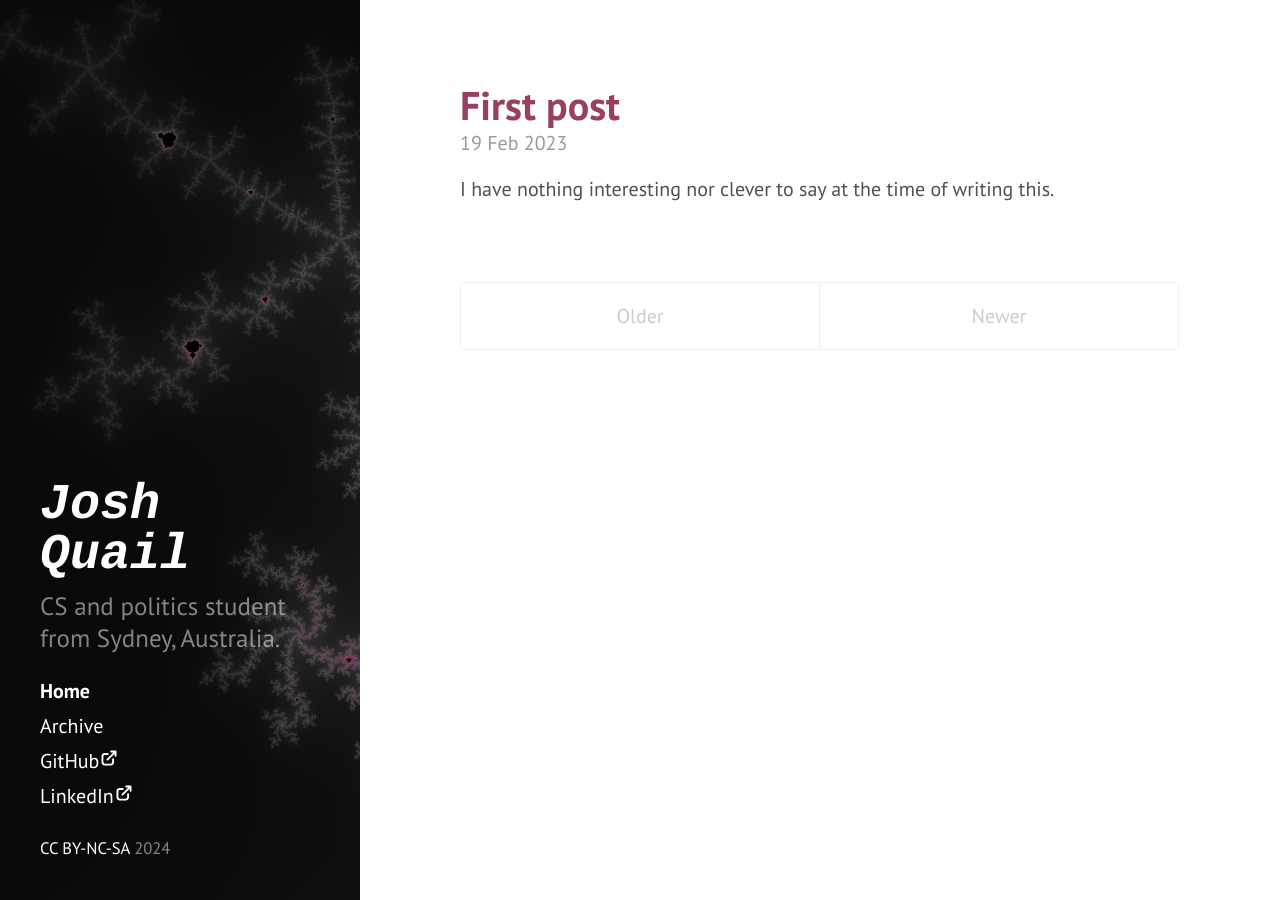
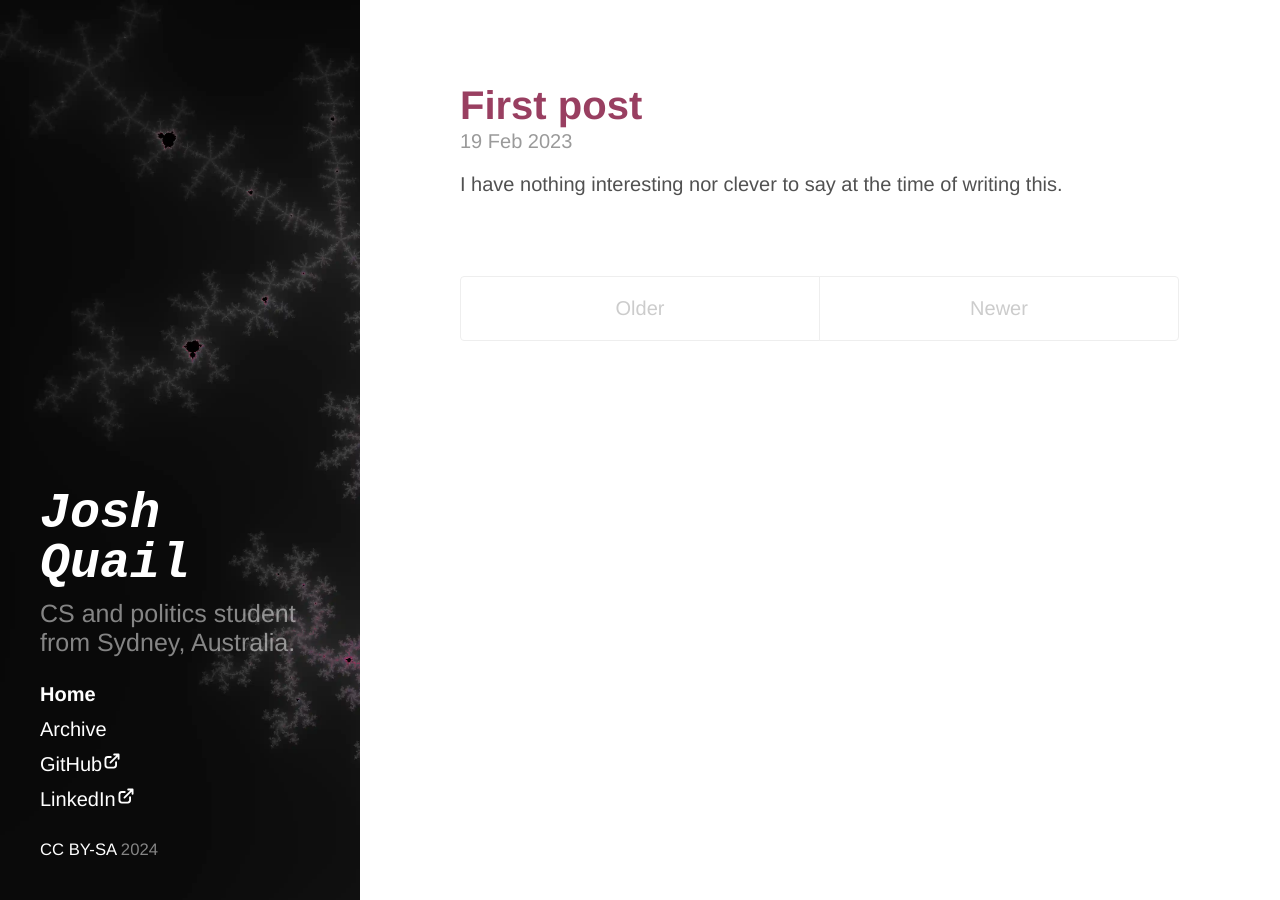
Before and after one commit to realtable/website, a Jekyll site: the page built from index.html, in a window 1280 px wide. Built offline with Jekyll 4.4.1, drawn with Linux system fonts in a browser that asks for light colours; some web fonts are replaced; the list of posts is cut into pages by our own code.

Commit message:
pagespeed fixes

```diff
--- a/_includes/head.html
+++ b/_includes/head.html
@@ -2,9 +2,8 @@
   <link href="http://gmpg.org/xfn/11" rel="profile">
   <meta http-equiv="X-UA-Compatible" content="IE=edge">
   <meta http-equiv="content-type" content="text/html; charset=utf-8">
-
-  <!-- Enable responsiveness on mobile devices-->
-  <meta name="viewport" content="width=device-width, initial-scale=1.0, maximum-scale=1">
+  <meta name="viewport" content="width=device-width, initial-scale=1.0, maximum-scale=5">
+  <meta name="description" content="Josh Quail's personal website"> <!-- TODO -->
 
   <title>
     {% if page.title == "Home" %}
@@ -26,5 +25,4 @@
   </title>
 
   {% include resources/styles.html %}
-  {% include resources/fonts.html %}
 </head>
--- a/_includes/resources/defer.html
+++ b/_includes/resources/defer.html
@@ -1,7 +1,6 @@
 <link rel="preload" href="{{ site.baseurl }}public/css/syntax.css" as="style" onload="this.onload=null; this.rel='stylesheet'">
 <noscript><link rel="stylesheet" href="{{ site.baseurl }}public/css/syntax.css"></noscript>
 
-<link rel="shortcut icon" href="{{ site.baseurl }}public/favicon.ico" as="shortcut icon" onload="this.onload=null; this.rel='shortcut icon'">
-<noscript><link rel="alternate" href="{{ site.baseurl }}public/favicon.ico"></noscript>
+<link rel="shortcut icon" href="{{ site.baseurl }}public/favicon.ico">
 
 <link rel="alternate" href="{{ site.baseurl }}atom.xml">
--- a/_includes/resources/fonts.html
+++ b/_includes/resources/fonts.html
@@ -1,3 +1,83 @@
-<link rel="preconnect" href="https://fonts.googleapis.com">
-<link rel="preconnect" href="https://fonts.gstatic.com" crossorigin>
-<link href="https://fonts.googleapis.com/css2?family=Cousine:ital,wght@0,700;1,700&family=PT+Sans:ital,wght@0,400;0,700;1,400;1,700&display=swap" rel="stylesheet">
+<style>
+  /* https://fonts.googleapis.com/css2?family=Cousine:ital,wght@1,700&family=PT+Sans:ital,wght@0,400;0,700;1,400;1,700&display=swap */
+  @font-face {
+    font-family: 'Cousine';
+    font-style: italic;
+    font-weight: 700;
+    font-display: swap;
+    src: url(https://fonts.gstatic.com/s/cousine/v27/d6lPkaiiRdih4SpP_SEXdTv83vhhrGd5OR7i.woff2) format('woff2');
+    unicode-range: U+0100-02AF, U+0304, U+0308, U+0329, U+1E00-1E9F, U+1EF2-1EFF, U+2020, U+20A0-20AB, U+20AD-20C0, U+2113, U+2C60-2C7F, U+A720-A7FF;
+  }
+  @font-face {
+    font-family: 'Cousine';
+    font-style: italic;
+    font-weight: 700;
+    font-display: swap;
+    src: url(https://fonts.gstatic.com/s/cousine/v27/d6lPkaiiRdih4SpP_SEXdTv80PhhrGd5OQ.woff2) format('woff2');
+    unicode-range: U+0000-00FF, U+0131, U+0152-0153, U+02BB-02BC, U+02C6, U+02DA, U+02DC, U+0304, U+0308, U+0329, U+2000-206F, U+2074, U+20AC, U+2122, U+2191, U+2193, U+2212, U+2215, U+FEFF, U+FFFD;
+  }
+  @font-face {
+    font-family: 'PT Sans';
+    font-style: italic;
+    font-weight: 400;
+    font-display: swap;
+    src: url(https://fonts.gstatic.com/s/ptsans/v17/jizYRExUiTo99u79D0e0ycmIAjcQ-woy.woff2) format('woff2');
+    unicode-range: U+0100-02AF, U+0304, U+0308, U+0329, U+1E00-1E9F, U+1EF2-1EFF, U+2020, U+20A0-20AB, U+20AD-20C0, U+2113, U+2C60-2C7F, U+A720-A7FF;
+  }
+  @font-face {
+    font-family: 'PT Sans';
+    font-style: italic;
+    font-weight: 400;
+    font-display: swap;
+    src: url(https://fonts.gstatic.com/s/ptsans/v17/jizYRExUiTo99u79D0e0x8mIAjcQ-w.woff2) format('woff2');
+    unicode-range: U+0000-00FF, U+0131, U+0152-0153, U+02BB-02BC, U+02C6, U+02DA, U+02DC, U+0304, U+0308, U+0329, U+2000-206F, U+2074, U+20AC, U+2122, U+2191, U+2193, U+2212, U+2215, U+FEFF, U+FFFD;
+  }
+  @font-face {
+    font-family: 'PT Sans';
+    font-style: italic;
+    font-weight: 700;
+    font-display: swap;
+    src: url(https://fonts.gstatic.com/s/ptsans/v17/jizdRExUiTo99u79D0e8fOydIRUd0TA7i2bI.woff2) format('woff2');
+    unicode-range: U+0100-02AF, U+0304, U+0308, U+0329, U+1E00-1E9F, U+1EF2-1EFF, U+2020, U+20A0-20AB, U+20AD-20C0, U+2113, U+2C60-2C7F, U+A720-A7FF;
+  }
+  @font-face {
+    font-family: 'PT Sans';
+    font-style: italic;
+    font-weight: 700;
+    font-display: swap;
+    src: url(https://fonts.gstatic.com/s/ptsans/v17/jizdRExUiTo99u79D0e8fOydLxUd0TA7iw.woff2) format('woff2');
+    unicode-range: U+0000-00FF, U+0131, U+0152-0153, U+02BB-02BC, U+02C6, U+02DA, U+02DC, U+0304, U+0308, U+0329, U+2000-206F, U+2074, U+20AC, U+2122, U+2191, U+2193, U+2212, U+2215, U+FEFF, U+FFFD;
+  }
+  @font-face {
+    font-family: 'PT Sans';
+    font-style: normal;
+    font-weight: 400;
+    font-display: swap;
+    src: url(https://fonts.gstatic.com/s/ptsans/v17/jizaRExUiTo99u79D0yExcOPIDUg-g.woff2) format('woff2');
+    unicode-range: U+0100-02AF, U+0304, U+0308, U+0329, U+1E00-1E9F, U+1EF2-1EFF, U+2020, U+20A0-20AB, U+20AD-20C0, U+2113, U+2C60-2C7F, U+A720-A7FF;
+  }
+  @font-face {
+    font-family: 'PT Sans';
+    font-style: normal;
+    font-weight: 400;
+    font-display: swap;
+    src: url(https://fonts.gstatic.com/s/ptsans/v17/jizaRExUiTo99u79D0KExcOPIDU.woff2) format('woff2');
+    unicode-range: U+0000-00FF, U+0131, U+0152-0153, U+02BB-02BC, U+02C6, U+02DA, U+02DC, U+0304, U+0308, U+0329, U+2000-206F, U+2074, U+20AC, U+2122, U+2191, U+2193, U+2212, U+2215, U+FEFF, U+FFFD;
+  }
+  @font-face {
+    font-family: 'PT Sans';
+    font-style: normal;
+    font-weight: 700;
+    font-display: swap;
+    src: url(https://fonts.gstatic.com/s/ptsans/v17/jizfRExUiTo99u79B_mh0OCtLR8a8zILig.woff2) format('woff2');
+    unicode-range: U+0100-02AF, U+0304, U+0308, U+0329, U+1E00-1E9F, U+1EF2-1EFF, U+2020, U+20A0-20AB, U+20AD-20C0, U+2113, U+2C60-2C7F, U+A720-A7FF;
+  }
+  @font-face {
+    font-family: 'PT Sans';
+    font-style: normal;
+    font-weight: 700;
+    font-display: swap;
+    src: url(https://fonts.gstatic.com/s/ptsans/v17/jizfRExUiTo99u79B_mh0O6tLR8a8zI.woff2) format('woff2');
+    unicode-range: U+0000-00FF, U+0131, U+0152-0153, U+02BB-02BC, U+02C6, U+02DA, U+02DC, U+0304, U+0308, U+0329, U+2000-206F, U+2074, U+20AC, U+2122, U+2191, U+2193, U+2212, U+2215, U+FEFF, U+FFFD;
+  }
+</style>
--- a/_includes/resources/styles.html
+++ b/_includes/resources/styles.html
@@ -66,7 +66,7 @@
     padding: 2rem 1rem;
     color: rgba(255,255,255,.5);
     /* background-color: #202020; */
-    background-image: url('/public/images/mediumtile.jpg');
+    background-image: url('/public/images/tile.webp');
     background-repeat: no-repeat;
     background-size: cover;
   }
--- a/_includes/sidebar.html
+++ b/_includes/sidebar.html
@@ -31,7 +31,7 @@
     </nav>
 
     <p class="sidebar-cc">
-      <small><a href="https://creativecommons.org/licenses/by-nc-sa/2.0/">CC BY-NC-SA</a> {{ site.time | date: '%Y' }}</small>
+      <small><a href="https://creativecommons.org/licenses/by-sa/2.0/">CC BY-SA</a> {{ site.time | date: '%Y' }}</small>
     </p>
   </div>
 </div>
--- a/_layouts/default.html
+++ b/_layouts/default.html
@@ -1,17 +1,15 @@
 <!DOCTYPE html>
 <html lang="en-us">
-
   {% include head.html %}
 
   <body class="theme-base-00">
-
     {% include sidebar.html %}
 
     <div class="content container">
       {{ content }}
     </div>
 
+    {% include resources/fonts.html %}
     {% include resources/defer.html %}
-
   </body>
 </html>
```
Also changed, not shown: public/images/mediumtile.jpg (deleted), public/images/tile.webp (added).
